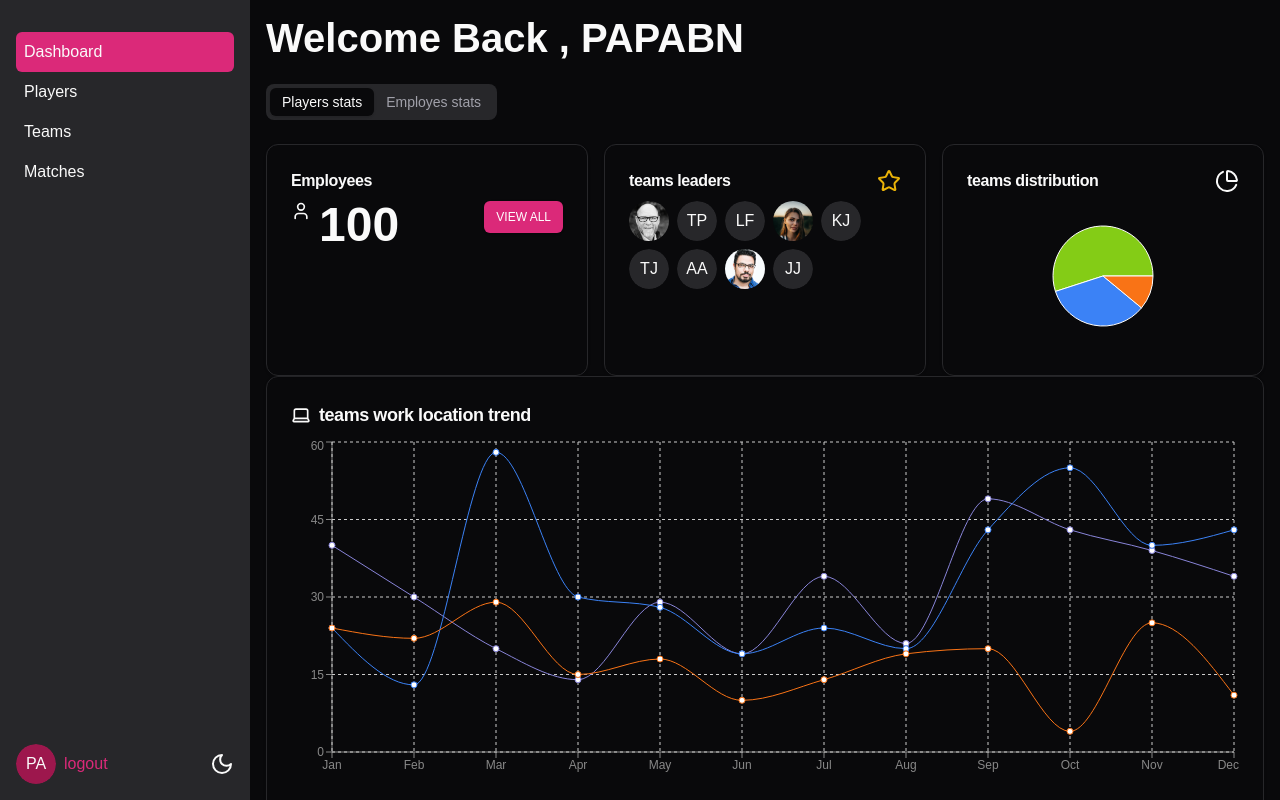
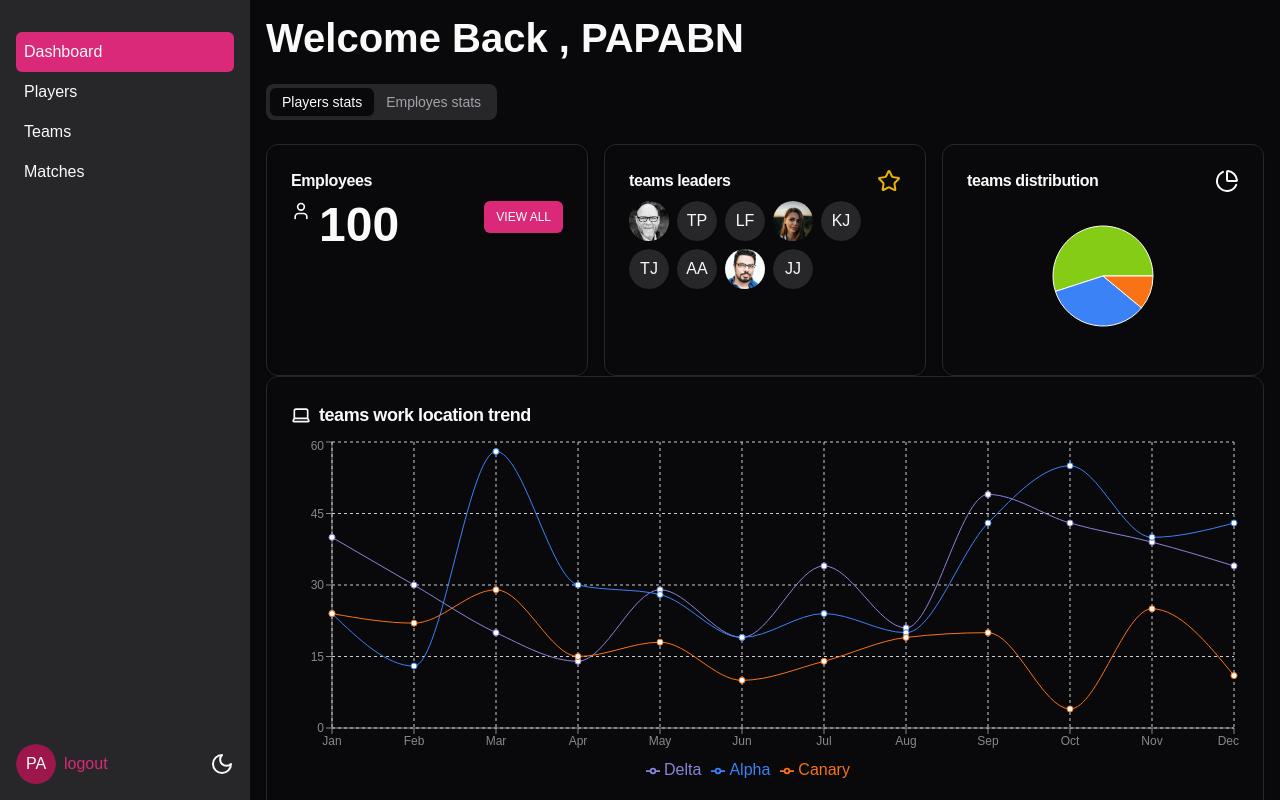
Before and after one commit to BADZA99/Dashboard-UI-nextjs-Shadcn, a Next.js app: page /dashboard in a window 1280 px wide. Built offline with nearby package versions, Linux system fonts and the light colour scheme.

Commit message:
Add Legend component to SupportTicket chart for improved data representation

```diff
--- a/app/dashboard/components/teams/SupportTicket.tsx
+++ b/app/dashboard/components/teams/SupportTicket.tsx
@@ -4,6 +4,7 @@
 import { Tooltip, TooltipProvider } from "@/components/ui/tooltip";
 import {
   CartesianGrid,
+  Legend,
   Line,
   LineChart,
   ResponsiveContainer,
@@ -100,7 +101,7 @@ export default function SupportTicket() {
         <Line type="monotone" dataKey="alpha" stroke="#3b82f6" />
         <Line type="monotone" dataKey="canary" stroke="#f97316" />
 
-        <legend
+        <Legend
           formatter={(value) => <span className="capitalize">{value}</span>}
         />
       </LineChart>
```
